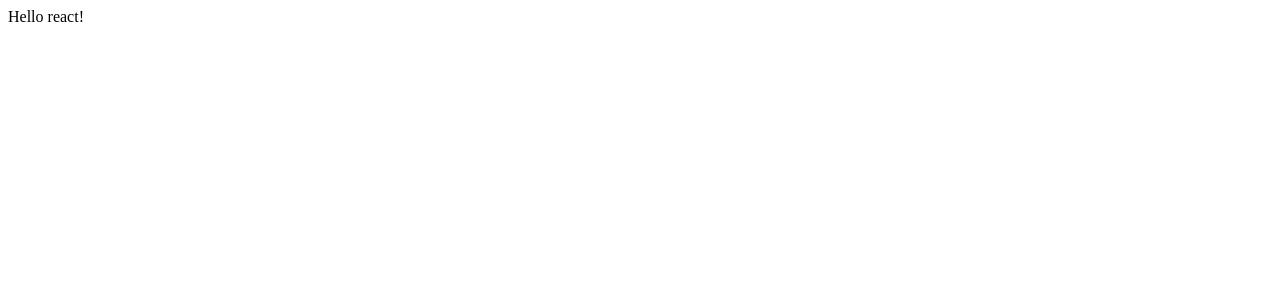
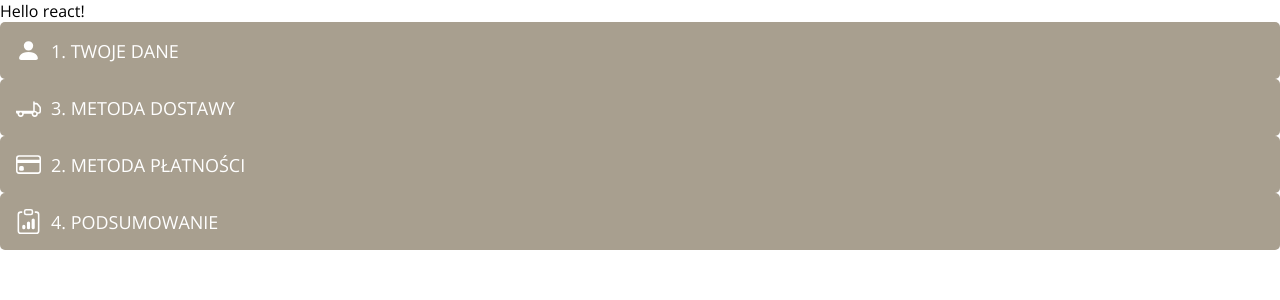
Before and after one commit to webseb00/Shop-Order-Form, a React (Create React App) app: page / in a window 1280 px wide. Shown: the top 300 px of the page. Built offline with nearby package versions, Linux system fonts and the light colour scheme.

Commit message:
Create header title component, add global styles

```diff
--- a/package.json
+++ b/package.json
@@ -8,7 +8,10 @@
     "@testing-library/user-event": "^12.1.10",
     "react": "^17.0.2",
     "react-dom": "^17.0.2",
+    "react-hook-form": "^7.21.0",
+    "react-icons": "^4.3.1",
     "react-scripts": "4.0.3",
+    "styled-components": "^5.3.3",
     "web-vitals": "^1.0.1"
   },
   "scripts": {
--- a/src/App.css
+++ /dev/null
@@ -1,38 +0,0 @@
-.App {
-  text-align: center;
-}
-
-.App-logo {
-  height: 40vmin;
-  pointer-events: none;
-}
-
-@media (prefers-reduced-motion: no-preference) {
-  .App-logo {
-    animation: App-logo-spin infinite 20s linear;
-  }
-}
-
-.App-header {
-  background-color: #282c34;
-  min-height: 100vh;
-  display: flex;
-  flex-direction: column;
-  align-items: center;
-  justify-content: center;
-  font-size: calc(10px + 2vmin);
-  color: white;
-}
-
-.App-link {
-  color: #61dafb;
-}
-
-@keyframes App-logo-spin {
-  from {
-    transform: rotate(0deg);
-  }
-  to {
-    transform: rotate(360deg);
-  }
-}
--- a/src/App.js
+++ b/src/App.js
@@ -1,9 +1,18 @@
+// Import main component files
+import Form from './components/Form/Form';
+import Delivery from './components/Delivery/Delivery';
+import Payment from './components/Payment/Payment';
+import Summary from './components/Summary/Summary';
 
 function App() {
   return (
     <div className="App">
       <header className="App-header">
         Hello react!
+        <Form />
+        <Delivery />
+        <Payment />
+        <Summary />
       </header>
     </div>
   );
--- /dev/null
+++ b/src/components/Delivery/Delivery.js
@@ -0,0 +1,15 @@
+import { HeaderTitle } from '../HeaderTitle/HeaderTitle';
+import { BsTruckFlatbed } from "react-icons/bs";
+
+function Delivery() {
+  return (
+    <>
+      <HeaderTitle
+        icon={<BsTruckFlatbed />}
+        title="3. Metoda dostawy"
+      />
+    </>
+  )
+}
+
+export default Delivery;
--- /dev/null
+++ b/src/components/Form/Form.js
@@ -0,0 +1,15 @@
+import { HeaderTitle } from '../HeaderTitle/HeaderTitle';
+import { BsPersonFill } from "react-icons/bs";
+
+function Form() {
+  return (
+    <>
+      <HeaderTitle
+        icon={<BsPersonFill />}
+        title="1. Twoje dane"
+      />
+    </>
+  )
+}
+
+export default Form;
--- /dev/null
+++ b/src/components/HeaderTitle/HeaderTitle.js
@@ -0,0 +1,16 @@
+import PropTypes from 'prop-types';
+import { Header, StyledIcon, Title } from './Styles';
+
+export const HeaderTitle = ({ icon, title }) => {
+  return (
+    <Header>
+      <StyledIcon>{icon}</StyledIcon>
+      <Title>{title}</Title>
+    </Header>
+  )
+};
+
+HeaderTitle.propTypes = {
+  icon: PropTypes.string,
+  title: PropTypes.string
+};
--- /dev/null
+++ b/src/components/HeaderTitle/Styles.js
@@ -0,0 +1,28 @@
+import styled from 'styled-components';
+
+export const Header = styled.div`
+  background: #a89f8f;
+  border-radius: .5rem;
+  padding: 1.6rem;
+  display: flex;
+  align-items: center;
+`;
+
+export const StyledIcon = styled.span`
+  color: #ffffff;
+  font-size: 2.2rem;
+  margin-right: 1rem;
+
+  & > svg {
+    width: 2.5rem;
+    height: 2.5rem;
+    display: block;
+  }
+`;
+
+export const Title = styled.h5`
+  text-transform: uppercase;
+  color: #ffffff;
+  font-weight: 400;
+  font-size: 1.8rem;
+`;
--- /dev/null
+++ b/src/components/Payment/Payment.js
@@ -0,0 +1,15 @@
+import { HeaderTitle } from '../HeaderTitle/HeaderTitle';
+import { BsCreditCard } from "react-icons/bs";
+
+function Payment() {
+  return (
+    <>
+      <HeaderTitle
+        icon={<BsCreditCard />}
+        title="2. Metoda Płatności"
+      />
+    </>
+  )
+}
+
+export default Payment;
--- /dev/null
+++ b/src/components/Summary/Summary.js
@@ -0,0 +1,15 @@
+import { HeaderTitle } from '../HeaderTitle/HeaderTitle';
+import { BsClipboardData } from "react-icons/bs";
+
+function Summary() {
+  return (
+    <>
+      <HeaderTitle
+        icon={<BsClipboardData />}
+        title="4. Podsumowanie"
+      />
+    </>
+  )
+}
+
+export default Summary;
--- /dev/null
+++ b/src/index.css
@@ -0,0 +1,18 @@
+@import url('https://fonts.googleapis.com/css2?family=Open+Sans:wght@300;400;500;700&display=swap');
+
+*,
+*::after,
+*::before {
+  margin: 0;
+  padding: 0;
+  box-sizing: border-box;
+}
+
+html {
+  font-size: 62.5%;
+}
+
+body {
+  font-size: 1.6rem;
+  font-family: 'Open Sans', sans-serif;
+}
--- a/src/index.js
+++ b/src/index.js
@@ -1,6 +1,8 @@
 import React from 'react';
 import ReactDOM from 'react-dom';
 import App from './App';
+// global styles
+import './index.css';
 
 ReactDOM.render(
   <React.StrictMode>
```
Also changed, not shown: 1 other file (tests, documents, lock files or other folders).
